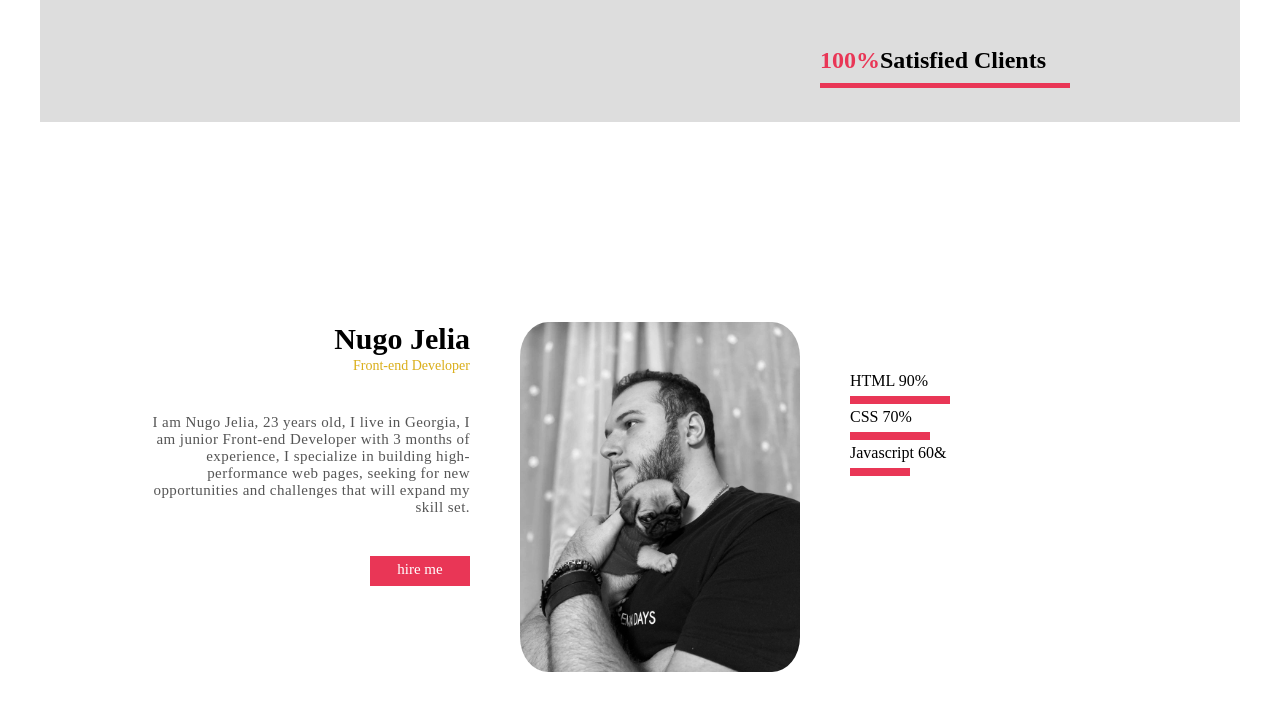
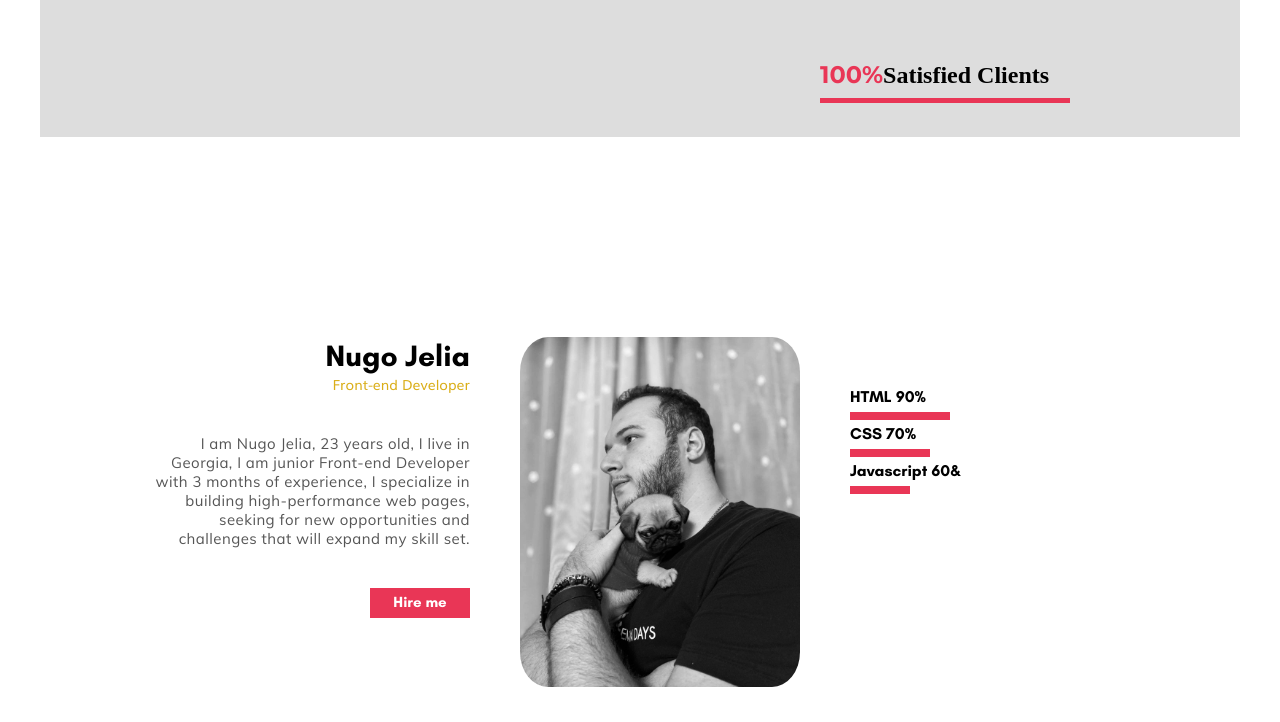
Before and after one commit to Duudaa004/finals-, a plain HTML site: page index.html in a window 1280 px wide. Shown: the part 578-1300 px from the top of the page. Drawn offline with Linux system fonts and the light colour scheme.

Commit message:
add fonts

```diff
--- /dev/null
+++ b/font.css
@@ -0,0 +1,59 @@
+@font-face {
+    font-family: "GlacialIndifference-Bold";
+    src: url(Fonts/GlacialIndifference-Bold.ttf);
+}
+
+@font-face {
+    font-family: "GlacialIndifference-Regular";
+    src: url(Fonts/GlacialIndifference-Regular.ttf);
+}
+
+@font-face {
+    font-family: "Jaapokki-Regular";
+    src: url(Fonts/Jaapokki-Regular.ttf);
+}
+
+@font-face {
+    font-family: "Montserrat-Bold";
+    src: url(Fonts/Montserrat-Bold.ttf);
+}
+
+@font-face {
+    font-family: "Montserrat-Regular";
+    src: url(Fonts/Montserrat-Regular.ttf);
+}
+
+@font-face {
+    font-family: "Muli-Light";
+    src: url(Fonts/Muli-Light.ttf);
+}
+
+@font-face {
+    font-family: "Muli-Regular";
+    src: url(Fonts/Muli-Regular.ttf);
+}
+
+@font-face {
+    font-family: "Muli";
+    src: url(Fonts/Muli.ttf);
+}
+
+@font-face {
+    font-family: "Poppins-ExtraBold";
+    src: url(Fonts/Poppins-ExtraBold.ttf);
+}
+
+@font-face {
+    font-family: "Poppins-SemiBold";
+    src: url(Fonts/Poppins-SemiBold.ttf);
+}
+
+@font-face {
+    font-family: "Roboto-Light";
+    src: url(Fonts/Roboto-Light.ttf);
+}
+
+@font-face {
+    font-family: "Roboto-Regular";
+    src: url(Fonts/Roboto-Regular.ttf);
+}
--- a/index.html
+++ b/index.html
@@ -4,6 +4,7 @@
     <meta charset="UTF-8">
     <meta name="viewport" content="width=device-width, initial-scale=1.0">
     <title>My Resume</title>
+    <link rel="stylesheet" href="font.css">
     <link rel="stylesheet" href="style.css">
 </head>
 <body>
@@ -60,12 +61,12 @@
     <section class="second_section">
         <div class="second_section_div " >
             <div class="resume_div">
-                <h2>Nugo Jelia</h2>
+                <h2 class="my_name">Nugo Jelia</h2>
                 <span class="resume_span">Front-end Developer</span>
                 <p class="resume">I am Nugo Jelia, 23 years old, I live in Georgia, I am junior Front-end Developer with 3 months of experience, I specialize in building high-performance web pages, seeking for new opportunities and challenges that will expand my skill set.</p>
                 <a href="index.html" class="hire">
                     <div class="hire_button">
-                        <span>hire me</span>
+                        <span>Hire me</span>
                     </div>
                 </a>
             </div>
--- a/script.js
+++ b/script.js
@@ -220,15 +220,5 @@ contactForm.addEventListener("submit", (e) => {
         statusField.textContent = error.message
     }
 
-    const formContent = new FormData(contactForm)
-    const info = Object.fromEntries(formContent)
-
-    fetch("https://borjomi.loremipsum.ge/api/send-message", {
-        method:"POST",
-        body: JSON.stringify(info)
-    })
-    .then(res => res.json())
-    .then(data => console.log(data))
-    .then(error => console.log(error))
 
 })
--- a/style.css
+++ b/style.css
@@ -3,6 +3,80 @@
     padding: 0;
     box-sizing: border-box;
 }
+
+/* fonts */
+
+.header_main,
+h1,
+h2{
+    font-family: "Poppins-ExtraBold"
+
+}
+
+.main_info,
+.my_name,
+.hire_button,
+.stat,
+.second_footer_info,
+.card_span,
+.behind,
+.names,
+.project,
+li,
+.upper_span,
+.news_event,
+.articles,
+.article_name,
+.send_message{
+    font-family: "GlacialIndifference-Bold";
+}
+
+.main_info_span{
+    font-family: "GlacialIndifference-Regular";
+}
+
+.main_footer_span{
+    font-family: "Montserrat-Bold";
+}
+
+.resume,
+.article{
+    font-family: "Muli-Regular";
+}
+
+.resume_span,
+.second_footer_span,
+.upper_span,
+.article_span,
+.low_footer_span
+{
+    font-family: "Muli";
+}
+
+.behind_span{
+    font-family: "Muli-Light";
+}
+
+.advices,
+.client_span,
+.contact_form_after_title{
+    font-family: "Roboto-Light";
+}
+
+.workplace,
+.footer_article
+{
+    font-family: "Roboto-Regular";
+}
+.vertically,
+.contact_form_title{
+    font-family: "Jaapokki-Regular";
+}
+
+.client{
+    font-family: "Poppins-SemiBold";
+}
+
 
 a {
     text-decoration:none;
@@ -65,7 +139,7 @@ a {
 .about_me {
     width: 200px;
     position: absolute;
-    top: 45px;
+    top: 60px;
     color: #373737;
     font-size: 30px;
     letter-spacing: 1.3px;
@@ -242,7 +316,7 @@ h2{
     display: flex;
     flex-direction: column;
     gap: 30px;
-    width: 100px;
+    width: 120px;
     margin-top: 50px;
 }
 
```
Also changed, not shown: Fonts/GlacialIndifference-Bold.ttf (added), Fonts/GlacialIndifference-Regular.ttf (added), Fonts/Jaapokki-Regular.ttf (added), Fonts/Montserrat-Bold.ttf (added), Fonts/Montserrat-Regular.ttf (added), Fonts/Muli-Light.ttf (added), Fonts/Muli-Regular.ttf (added), Fonts/Muli.ttf (added), Fonts/Poppins-ExtraBold.ttf (added), Fonts/Poppins-SemiBold.ttf (added), Fonts/Roboto-Light.ttf (added), Fonts/Roboto-Regular.ttf (added).
